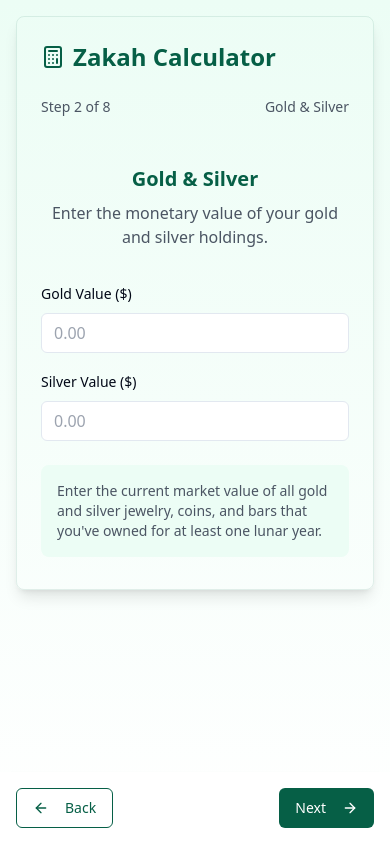
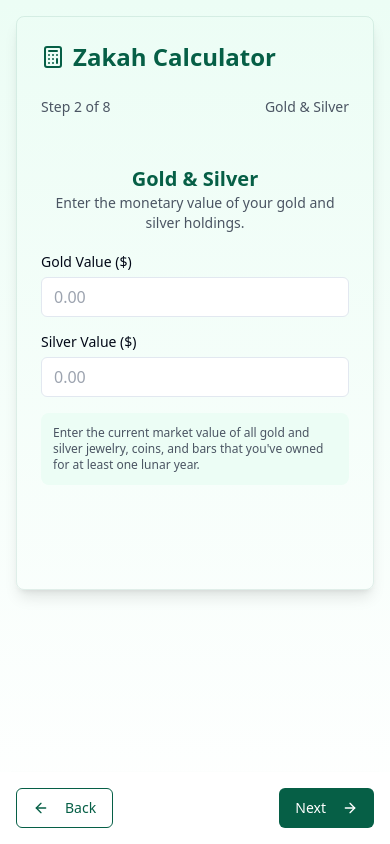
Before and after one commit to lilyjayapp/zakahwise-calculator-88, a React (Vite) app: page / in a window 390 px wide. Both pictures are taken after a click on the button "Next". Built offline with nearby package versions, Linux system fonts and the light colour scheme.

Commit message:
Adjust layout for mobile view
Raised text and drop boxes in the Zakah Calculator to improve visibility and fit on one page for mobile users.
[skip gpt_engineer]

```diff
--- a/src/components/calculator/GoldSilverForm.tsx
+++ b/src/components/calculator/GoldSilverForm.tsx
@@ -9,14 +9,14 @@ interface GoldSilverFormProps {
 
 const GoldSilverForm = ({ data, onUpdate }: GoldSilverFormProps) => {
   return (
-    <div className="space-y-6">
-      <div className="text-center mb-8">
-        <h2 className="text-xl font-semibold text-zakah-primary mb-2">Gold & Silver</h2>
-        <p className="text-gray-600">Enter the monetary value of your gold and silver holdings.</p>
+    <div className="space-y-4">
+      <div className="text-center mb-4">
+        <h2 className="text-xl font-semibold text-zakah-primary">Gold & Silver</h2>
+        <p className="text-gray-600 text-sm">Enter the monetary value of your gold and silver holdings.</p>
       </div>
 
-      <div className="space-y-4">
-        <div className="space-y-2">
+      <div className="space-y-3">
+        <div className="space-y-1">
           <Label htmlFor="goldAmount">Gold Value ($)</Label>
           <Input
             id="goldAmount"
@@ -27,7 +27,7 @@ const GoldSilverForm = ({ data, onUpdate }: GoldSilverFormProps) => {
           />
         </div>
 
-        <div className="space-y-2">
+        <div className="space-y-1">
           <Label htmlFor="silverAmount">Silver Value ($)</Label>
           <Input
             id="silverAmount"
@@ -39,8 +39,8 @@ const GoldSilverForm = ({ data, onUpdate }: GoldSilverFormProps) => {
         </div>
       </div>
 
-      <div className="mt-6 p-4 bg-zakah-light rounded-lg">
-        <p className="text-sm text-gray-600">
+      <div className="mt-4 p-3 bg-zakah-light rounded-lg">
+        <p className="text-xs text-gray-600">
           Enter the current market value of all gold and silver jewelry, coins, and bars that you've owned for at least one lunar year.
         </p>
       </div>
```
